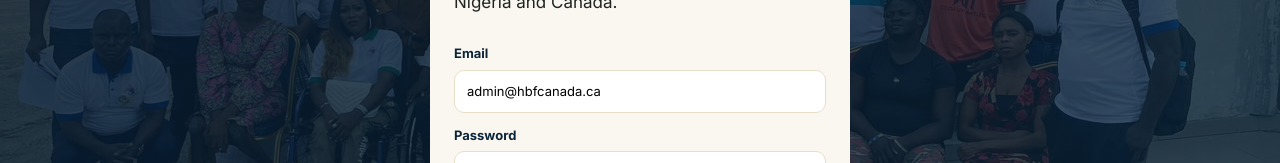
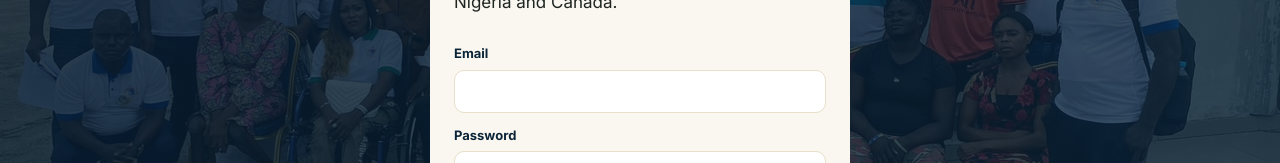
Before and after one commit to devchant/HBF, a Next.js app: page /admin/login in a window 1280 px wide. Shown: the part 371-534 px from the top of the page. Built offline with nearby package versions, Linux system fonts and the light colour scheme.

Commit message:
Leave the admin login email blank instead of prefilling the account address.

```diff
--- a/app/admin/login/page.tsx
+++ b/app/admin/login/page.tsx
@@ -6,7 +6,7 @@ import { Suspense, useState } from "react";
 function LoginForm() {
   const router = useRouter();
   const params = useSearchParams();
-  const [email, setEmail] = useState("admin@hbfcanada.ca");
+  const [email, setEmail] = useState("");
   const [password, setPassword] = useState("");
   const [error, setError] = useState("");
   const [busy, setBusy] = useState(false);
```
